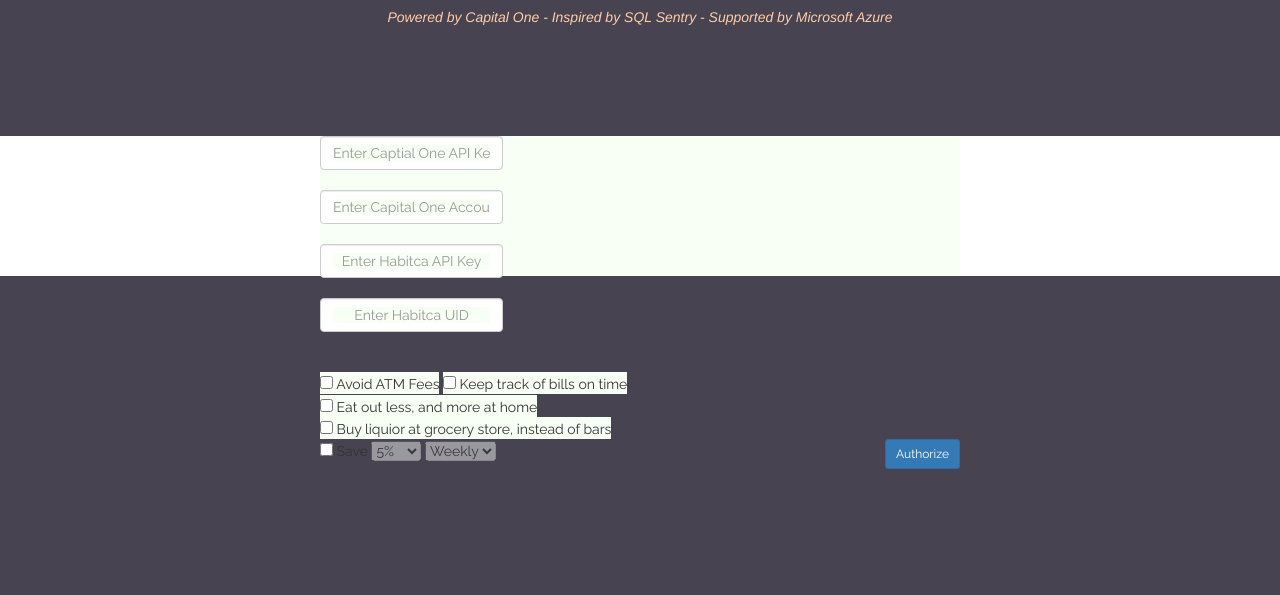
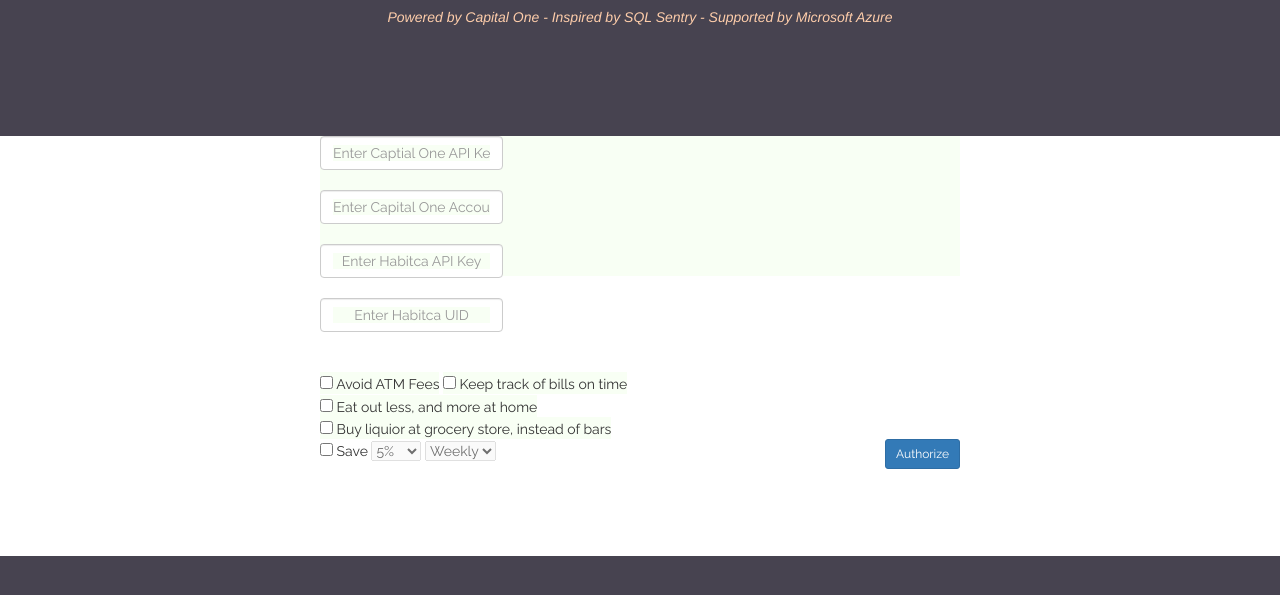
Before and after one commit to stuharvey/frugalhero, a website: page public/index.html in a window 1280 px wide. Shown: the part 87-682 px from the top of the page. Drawn offline with nearby package versions, Linux system fonts and the light colour scheme.

Commit message:
fix login

```diff
--- a/public/ui/static/css/login.css
+++ b/public/ui/static/css/login.css
@@ -20,6 +20,7 @@ body
     text-align: center;
     margin-left: auto;
     margin-right: auto;
+    height: 30em;
 }
 
 .top-title
```
